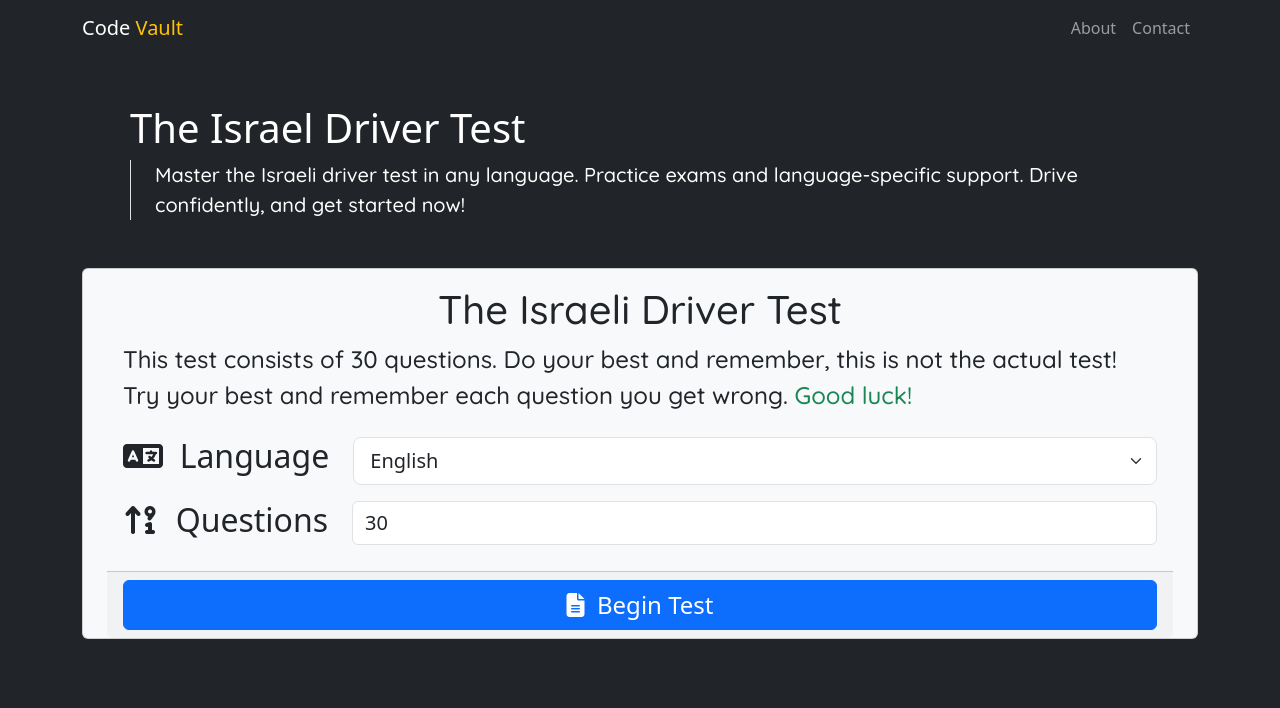
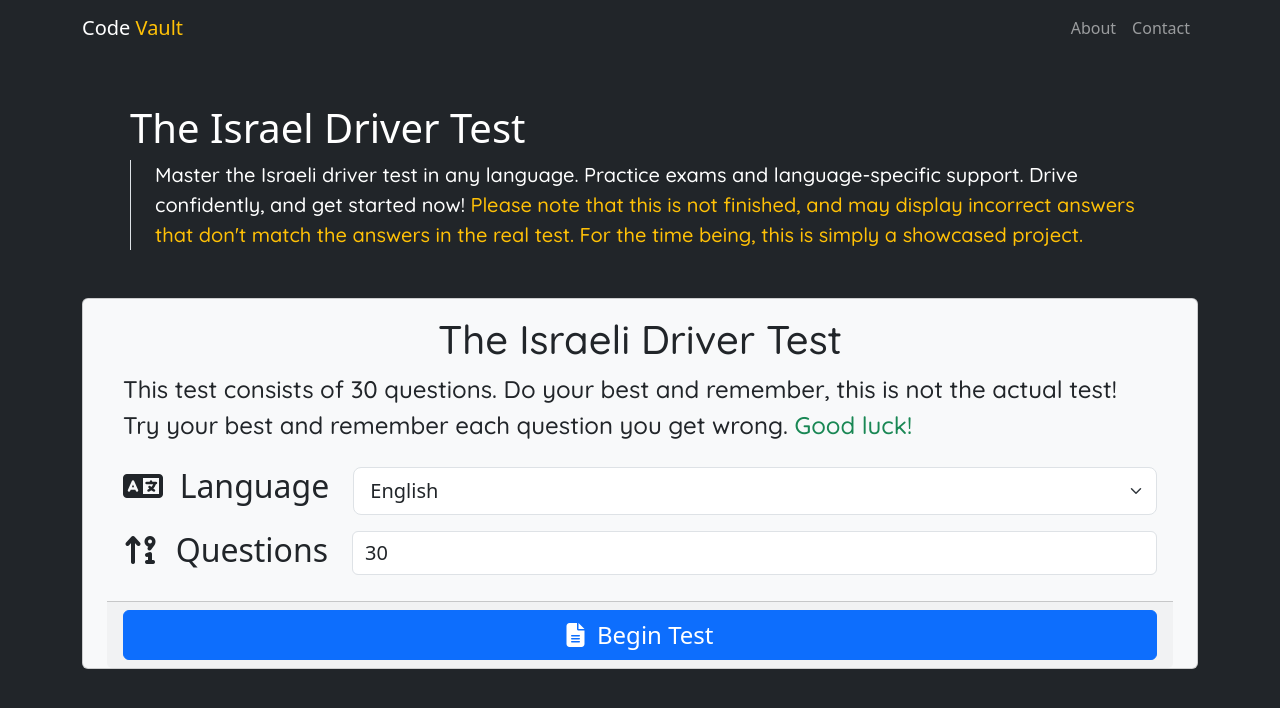
Before and after one commit to Oded2/Code-Vault, a SvelteKit app: page /israel-theory-driving in a window 1280 px wide. Shown: the top 708 px of the page. Built offline with nearby package versions, Linux system fonts and the light colour scheme; a web font is replaced by a local one.

Commit message:
Added warning in israeli driver practice test

```diff
--- a/src/routes/israel-theory-driving/+page.svelte
+++ b/src/routes/israel-theory-driving/+page.svelte
@@ -67,10 +67,12 @@
       limit: count,
     });
     const data = await fetch(url).then((response) => response.json());
-    questions = parseQuestions(data).sort((a, b) => 0.5 - Math.random());
+    questions = shuffleArray(parseQuestions(data));
     updateQuestion();
   }
-
+  function shuffleArray(arr) {
+    return arr.sort((a, b) => 0.5 - Math.random());
+  }
   function updateQuestion() {
     checked = false;
     questionArr = questions[current];
@@ -129,6 +131,11 @@
         <p class="font-google-quicksand fw-500 fs-5">
           Master the Israeli driver test in any language. Practice exams and
           language-specific support. Drive confidently, and get started now!
+          <span class="text-warning"
+            >Please note that this is not finished, and may display incorrect
+            answers that don't match the answers in the real test. For the time
+            being, this is simply a showcased project.</span
+          >
         </p>
       </div>
     </div>
@@ -171,19 +178,19 @@
         </div>
         <div class="card-footer">
           <div class="row">
-            <div class="col-2">
+            <div class="col-4 col-sm-2">
               <button class="btn btn-secondary fs-4 w-100" on:click={handleBack}
                 ><i class="fa-solid fa-backward" /></button
               >
             </div>
-            <div class="col-8">
+            <div class="col-4 col-sm-8">
               <button
                 on:click={handleSubmit}
                 disabled={!userAnswer}
-                class="btn btn-primary fs-4 w-100">Submit</button
+                class="btn btn-primary fs-4 w-100">Check</button
               >
             </div>
-            <div class="col-2">
+            <div class="col-4 col-sm-2">
               <button class="btn btn-secondary fs-4 w-100" on:click={handleNext}
                 ><i class="fa-solid fa-forward" /></button
               >
```
